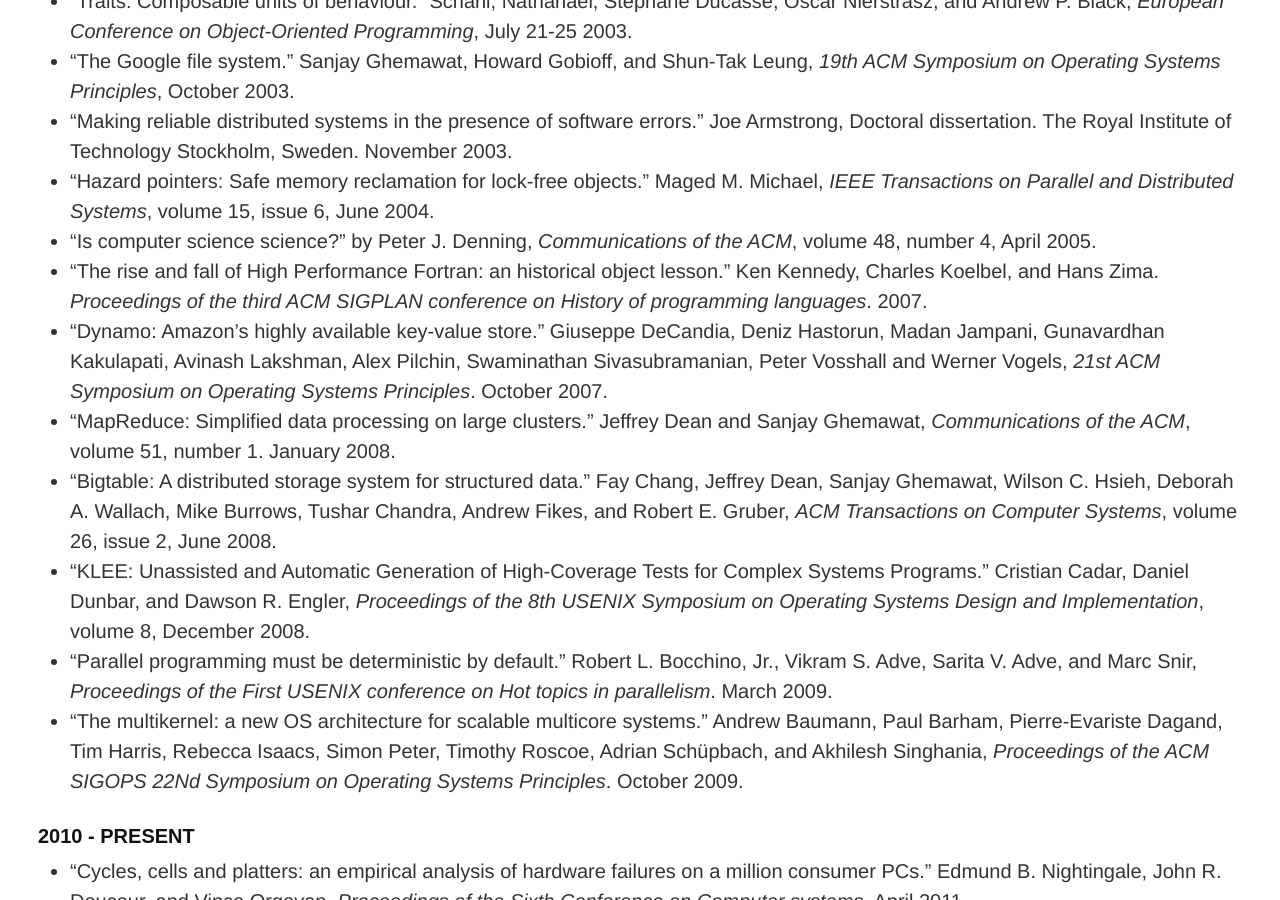
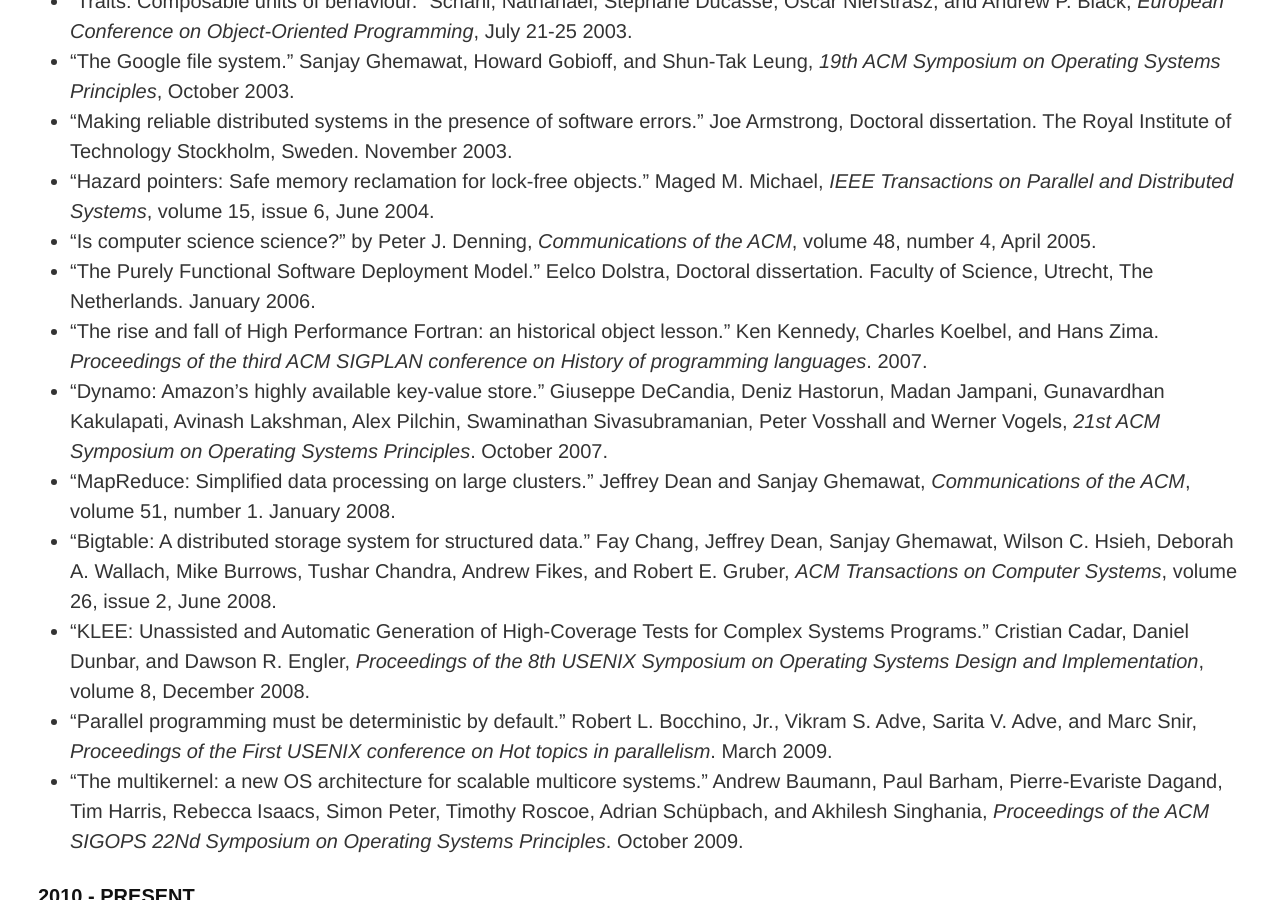
Before and after one commit to mspiegel/mspiegel.github.com, a Jekyll site: the page built from canon.md, in a window 1280 px wide and 900 px high, scrolled down 4764 px. Built offline with Jekyll 4.4.1, drawn with Linux system fonts in a browser that asks for light colours.

Commit message:
canon.md: Adding NixOS PhD dissertation

```diff
--- a/canon.md
+++ b/canon.md
@@ -117,6 +117,7 @@ Suggestions, criticisms, or comments are always appreciated.
 * "Making reliable distributed systems in the presence of software errors." Joe Armstrong, Doctoral dissertation. The Royal Institute of Technology Stockholm, Sweden. November 2003.
 * "Hazard pointers: Safe memory reclamation for lock-free objects." Maged M. Michael, _IEEE Transactions on Parallel and Distributed Systems_, volume 15, issue 6, June 2004.
 * "Is computer science science?" by Peter J. Denning, _Communications of the ACM_, volume 48, number 4, April 2005.
+* "The Purely Functional Software Deployment Model." Eelco Dolstra, Doctoral dissertation. Faculty of Science, Utrecht, The Netherlands. January 2006.
 * "The rise and fall of High Performance Fortran: an historical object lesson." Ken Kennedy, Charles Koelbel, and Hans Zima. _Proceedings of the third ACM SIGPLAN conference on History of programming languages_. 2007.
 * "Dynamo: Amazon’s highly available key-value store." Giuseppe DeCandia, Deniz Hastorun, Madan Jampani, Gunavardhan Kakulapati, Avinash Lakshman, Alex Pilchin, Swaminathan Sivasubramanian, Peter Vosshall and Werner Vogels, _21st ACM Symposium on Operating Systems Principles_. October 2007.
 * "MapReduce: Simplified data processing on large clusters." Jeffrey Dean and Sanjay Ghemawat, _Communications of the ACM_, volume 51, number 1. January 2008.
```
